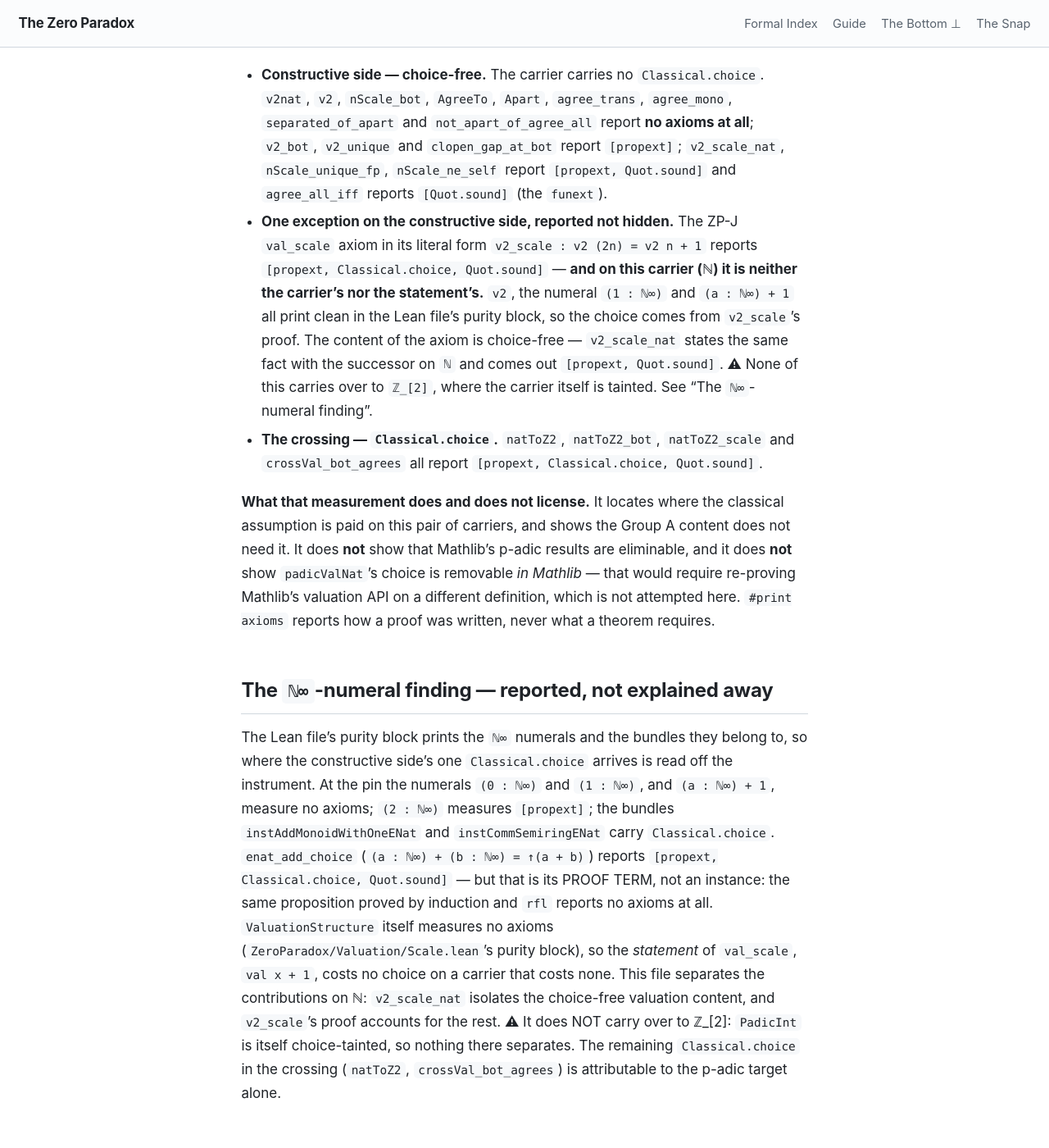
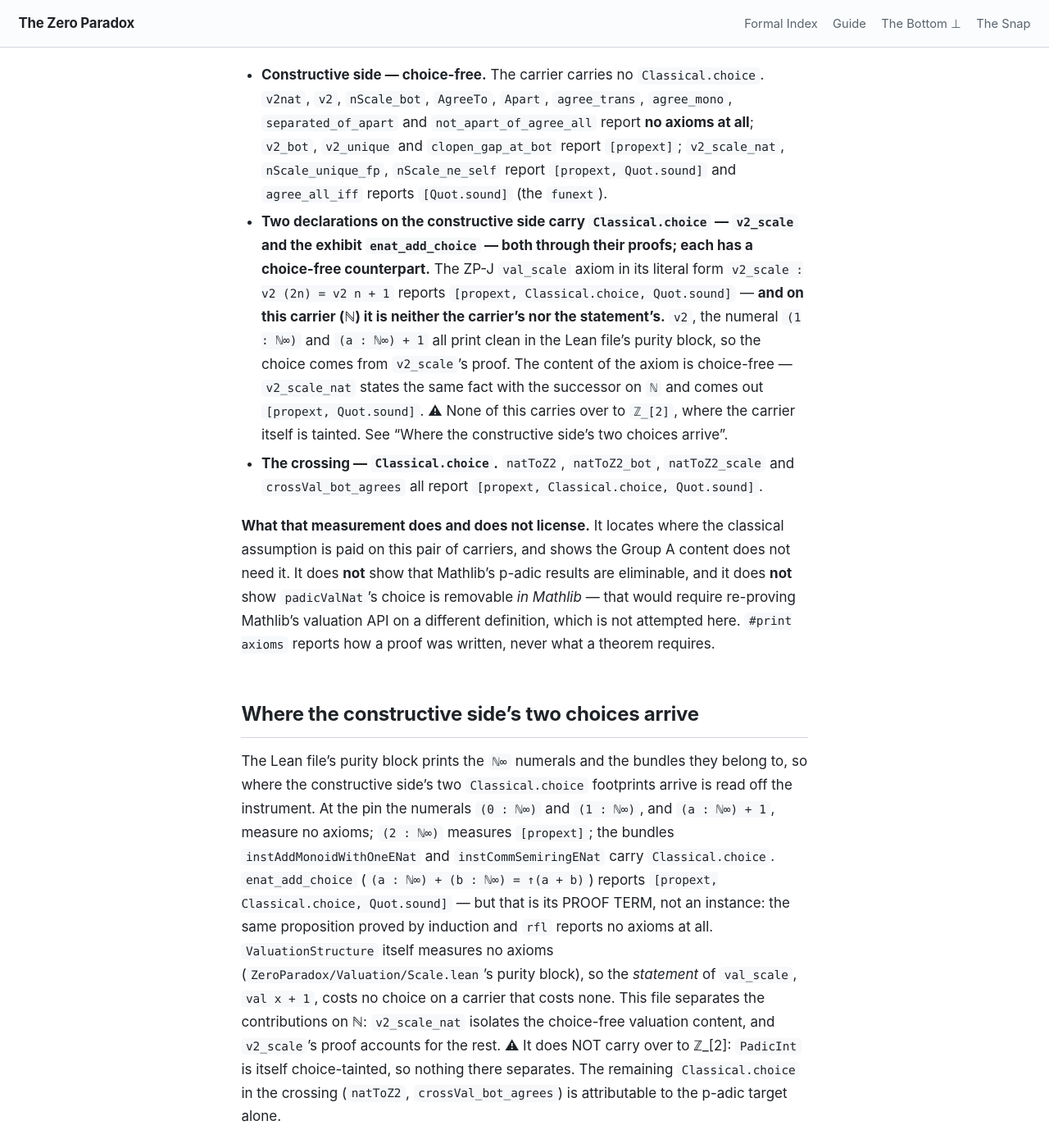
Before and after one commit to timbrigham/ZeroParadox, a Jekyll site: the page built from ZeroParadox/Valuation/PricedPadicInterface.md, in a window 1280 px wide and 1400 px high, scrolled down 2187 px. Shown: the whole window at 82% size. Built offline with Jekyll 4.4.1, drawn with Linux system fonts in a browser that asks for light colours; our own code applies the rules of GitHub Pages for plain Markdown files; some of the changed text lies outside the part shown.

Commit message:
4.35 upgrade: apply gate-round findings (Aczel credit, SUV labels, citations, choice counts)
Co-Authored-By: Claude Opus 5.5 <noreply@anthropic.com>
Claude-Session: https://claude.ai/code/session_01Qj4hZEe22hsY1FqfbKnnU2

```diff
--- a/ZeroParadox/Valuation/PricedPadicInterface.md
+++ b/ZeroParadox/Valuation/PricedPadicInterface.md
@@ -64,13 +64,14 @@ these are the numbers it reported, not the numbers that were hoped for).
   `not_apart_of_agree_all` report **no axioms at all**; `v2_bot`, `v2_unique` and `clopen_gap_at_bot`
   report `[propext]`; `v2_scale_nat`, `nScale_unique_fp`, `nScale_ne_self` report `[propext, Quot.sound]`
   and `agree_all_iff` reports `[Quot.sound]` (the `funext`).
-* **One exception on the constructive side, reported not hidden.** The ZP-J `val_scale` axiom in its
-  literal form `v2_scale : v2 (2n) = v2 n + 1` reports `[propext, Classical.choice, Quot.sound]` —
+* **Two declarations on the constructive side carry `Classical.choice` — `v2_scale` and the exhibit
+  `enat_add_choice` — both through their proofs; each has a choice-free counterpart.** The ZP-J
+  `val_scale` axiom in its literal form `v2_scale : v2 (2n) = v2 n + 1` reports `[propext, Classical.choice, Quot.sound]` —
   **and on this carrier (ℕ) it is neither the carrier's nor the statement's.** `v2`, the numeral
   `(1 : ℕ∞)` and `(a : ℕ∞) + 1` all print clean in the Lean file's purity block, so the choice comes
   from `v2_scale`'s proof. The content of the axiom is choice-free — `v2_scale_nat` states the same
   fact with the successor on `ℕ` and comes out `[propext, Quot.sound]`. ⚠ None of this carries over
-  to `ℤ_[2]`, where the carrier itself is tainted. See "The `ℕ∞`-numeral finding".
+  to `ℤ_[2]`, where the carrier itself is tainted. See "Where the constructive side's two choices arrive".
 * **The crossing — `Classical.choice`.** `natToZ2`, `natToZ2_bot`, `natToZ2_scale` and
   `crossVal_bot_agrees` all report `[propext, Classical.choice, Quot.sound]`.
 
@@ -80,10 +81,10 @@ Mathlib's p-adic results are eliminable, and it does **not** show `padicValNat`'
 *in Mathlib* — that would require re-proving Mathlib's valuation API on a different definition, which is
 not attempted here. `#print axioms` reports how a proof was written, never what a theorem requires.
 
-## The `ℕ∞`-numeral finding — reported, not explained away
+## Where the constructive side's two choices arrive
 
 The Lean file's purity block prints the `ℕ∞` numerals and the bundles they belong to, so where the
-constructive side's one `Classical.choice` arrives is read off the instrument. At the pin the numerals
+constructive side's two `Classical.choice` footprints arrive is read off the instrument. At the pin the numerals
 `(0 : ℕ∞)` and `(1 : ℕ∞)`, and `(a : ℕ∞) + 1`, measure no axioms; `(2 : ℕ∞)` measures `[propext]`; the
 bundles `instAddMonoidWithOneENat` and `instCommSemiringENat` carry `Classical.choice`.
 `enat_add_choice` (`(a : ℕ∞) + (b : ℕ∞) = ↑(a + b)`) reports `[propext, Classical.choice, Quot.sound]`
@@ -108,7 +109,7 @@ Two faces, matching the two faces of Group A:
   fixed point of doubling) is proved directly. The fourth axiom, `val_scale`, holds choice-free *in
   content* (`v2_scale_nat`); its literal `ℕ∞`-successor form `v2_scale` carries `Classical.choice`
   through its proof, not through the numeral, the addition or, on ℕ, the carrier
-  (see "The `ℕ∞`-numeral finding").
+  (see "Where the constructive side's two choices arrive").
   This is the choice-free mirror of `q2Val_bot`, `q2Val_unique`, `q2Scale_bot` and `q2Scale_unique_fp`
   (`ZeroParadox/Valuation/Scale.lean`), which prove the same axioms in `ℤ_[2]` via
   `PadicInt.valuation`; the comparison localizes § V's choice on the ℕ side only. ⚠ On `ℤ_[2]`
--- a/scripts/build_zpj_companion.py
+++ b/scripts/build_zpj_companion.py
@@ -571,7 +571,10 @@ def build():
         'have depth below n, so induction on n settles it; the only label of infinite depth is '
         '&#8869; of the decorating type. Think of a recursion that terminates on the size of its '
         'output rather than its input: nothing about the graph is counted, so the graph may be '
-        'infinite (decoration_unique_of_val). The two readings are linked one way: a cyclic '
+        'infinite (decoration_unique_of_val). This adapts the standard proof of a result Aczel sets '
+        'as an exercise, that the Foundation axiom gives every graph at most one decoration (Aczel, '
+        'Non-Well-Founded Sets, 1988, Exercise 2.1, p. 20), with one exception admitted: the single '
+        'label of infinite depth. The two readings are linked one way: a cyclic '
         'vertex gets infinite depth, and nothing is claimed in reverse.'))
     E.append(sp(4))
     E.append(remember_box(
```
Also changed, not shown: LEAN_CUSTOM_REGISTRY.md (+2 -2 lines), README.md (+1 -1 lines), ZeroParadox/MANIFEST.md (+3 -2 lines), ZeroParadox/Ordinal/PricedInterface.md (+5 -3 lines), register.md (+2 -2 lines), scripts/build_zpj.py (+33 -12 lines), scripts/build_zpj_afa_addendum.py (+4 -3 lines), 10 other files.
